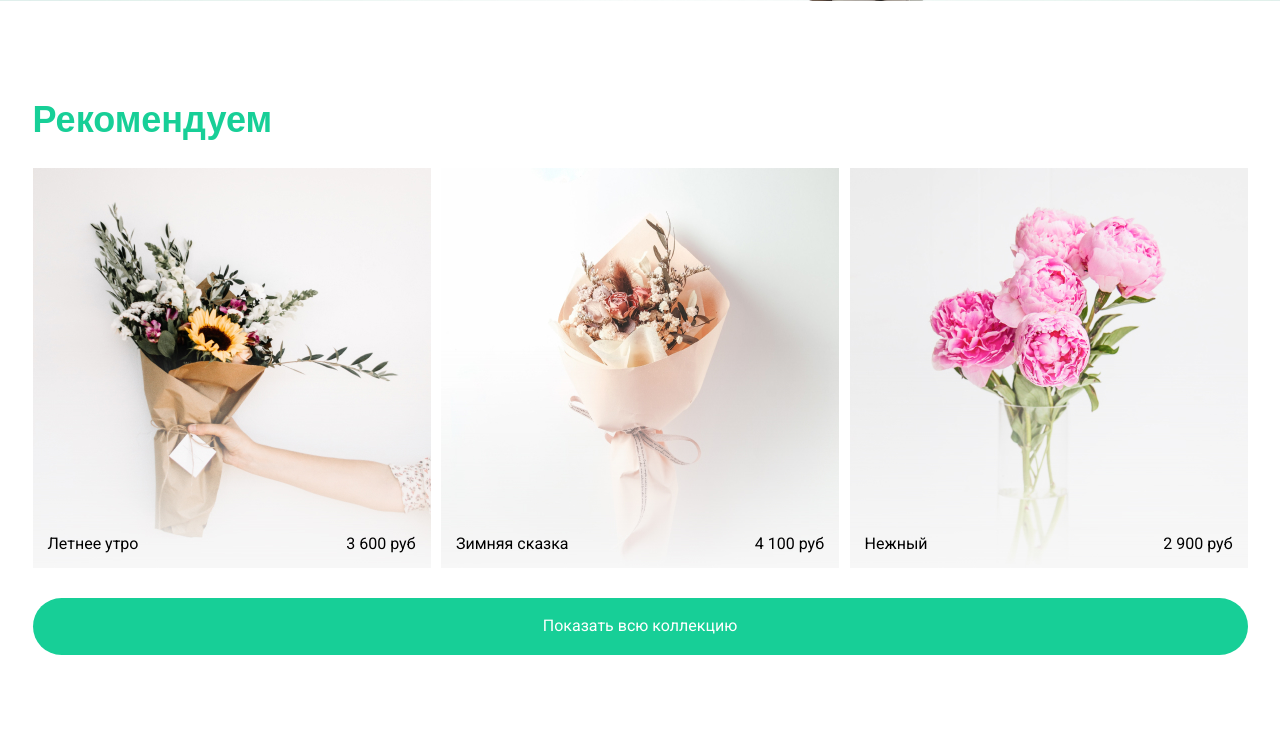
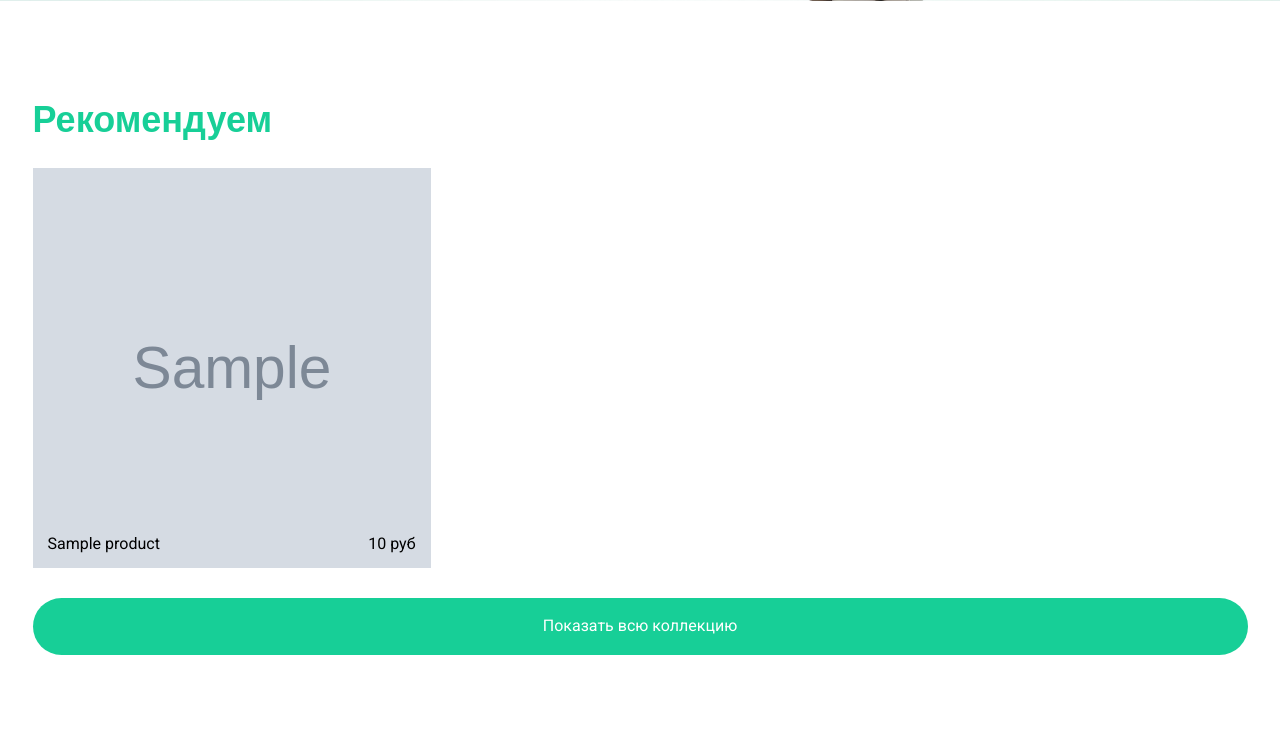
Before and after one commit to MelnikovEI/flowers-shop-site, a Django app: template templates/index.html in a window 1280 px wide. Shown: the part 692-1446 px from the top of the page. Run offline with Django 3.2, Linux system fonts and the light colour scheme; the template is opened without the code that fills it: most values are stand-ins (such as "Sample title", 1, 10 or a date in 2020); grey boxes marked "Sample" are stand-in pictures; some web fonts are replaced.

Commit message:
fetch random flowers for index page

```diff
--- a/shop/templates/quiz-step.html
+++ b/shop/templates/quiz-step.html
@@ -20,7 +20,7 @@
 					</div>
 					<div class="quiz__progress">
 						<div class="quiz__progress_step">
-							<span class="quiz__progress_num">1</span>
+							<span class="quiz__progress_num">2</span>
 							<span class="quiz__progress_in"> шаг из </span>
 							<span class="quiz__progress_num">2</span>
 						</div>
--- a/shop/views.py
+++ b/shop/views.py
@@ -1,3 +1,5 @@
+import random
+
 from django.db import transaction
 from django.shortcuts import render, get_object_or_404
 from django.template.defaultfilters import random
@@ -8,7 +10,9 @@ from shop.serializers import ProductSerializer, SituationSerializer, PriceChoice
 
 
 def index(request):
-    return render(request, template_name='index.html', context={})
+    random_products_ids = Product.objects.all().order_by('?')[:3].values_list('id', flat=True)
+    random_products = Product.objects.filter(id__in=random_products_ids)
+    return render(request, template_name='index.html', context={'products_for_main': random_products})
 
 
 def card(request, product_id):
--- a/templates/index.html
+++ b/templates/index.html
@@ -23,24 +23,16 @@
 			<div class="recommended p100">
 				<div class="title">Рекомендуем</div>
 				<div class="recommended__elems ficb">
-					<div class="recommended__block recommended__block_first">
-						<div class="recommended__block_elems ficb">
-							<span class="recommended__block_intro">Летнее утро</span>
-							<span class="recommended__block_price">3 600 руб</span>
-						</div>
-					</div>
-					<div class="recommended__block recommended__block_sec">
-						<div class="recommended__block_elems ficb">
-							<span class="recommended__block_intro">Зимняя сказка</span>
-							<span class="recommended__block_price">4 100 руб</span>
-						</div>
-					</div>
-					<div class="recommended__block recommended__block_thr">
-						<div class="recommended__block_elems ficb">
-							<span class="recommended__block_intro">Нежный</span>
-							<span class="recommended__block_price">2 900 руб</span>
-						</div>
-					</div>
+						{% for product in products_for_main %}
+							<a href="{% url 'card' product.id %}" class="silent_link">
+								<div class="recommended__block" style="background: url({{ product.image.url }}) no-repeat center bottom / cover">
+									<div class="recommended__block_elems ficb">
+										<span class="recommended__block_intro">{{ product.title }}</span>
+										<span class="recommended__block_price">{{ product.price }} руб</span>
+									</div>
+								</div>
+							</a>
+						{% endfor %}
 				</div>
 				<a href="{% url 'catalog' %}" >
 					<button class="btn recommended__btn">Показать всю коллекцию</button>
```
Also changed, not shown: shop/templates/stats.html (added, +8 -0 lines).
